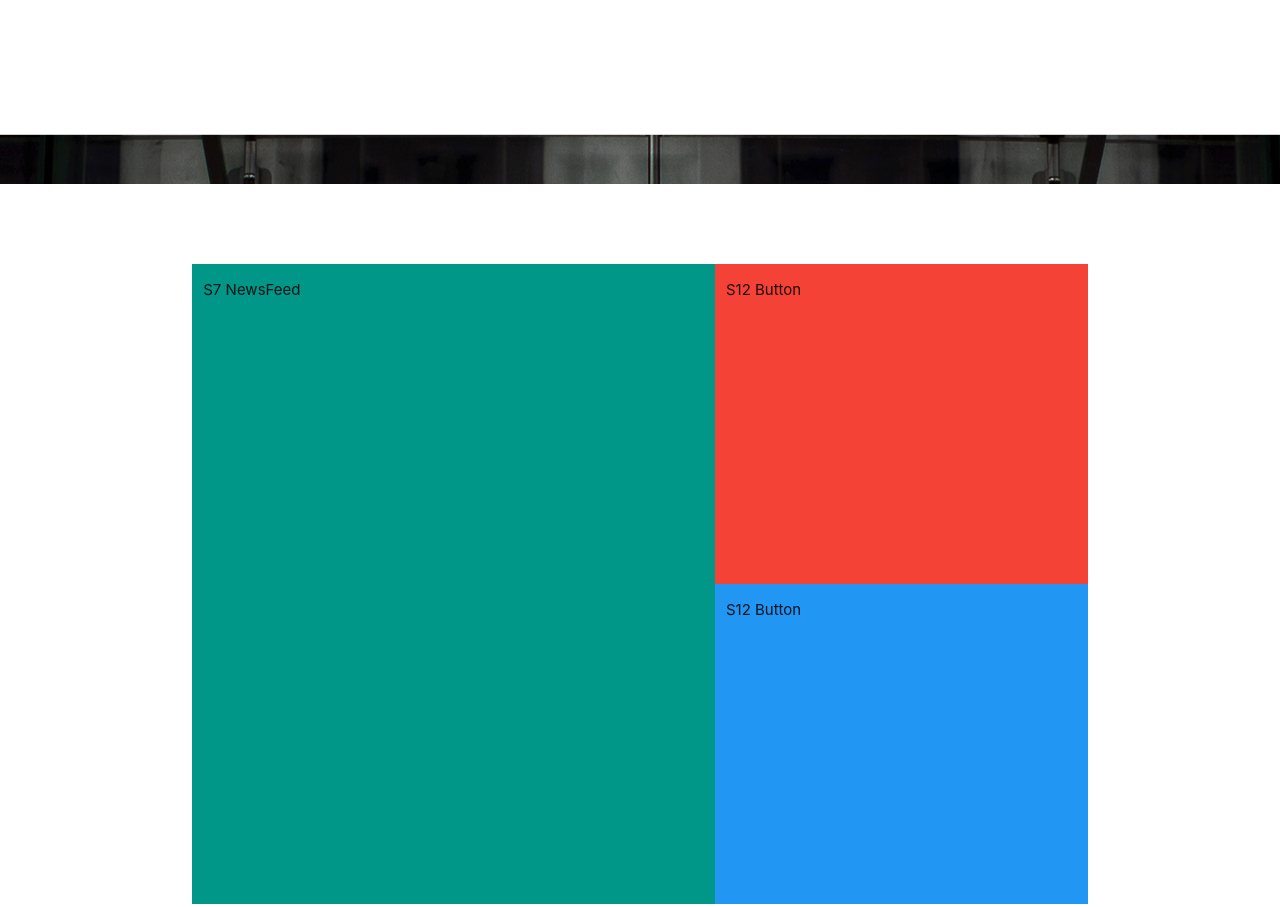
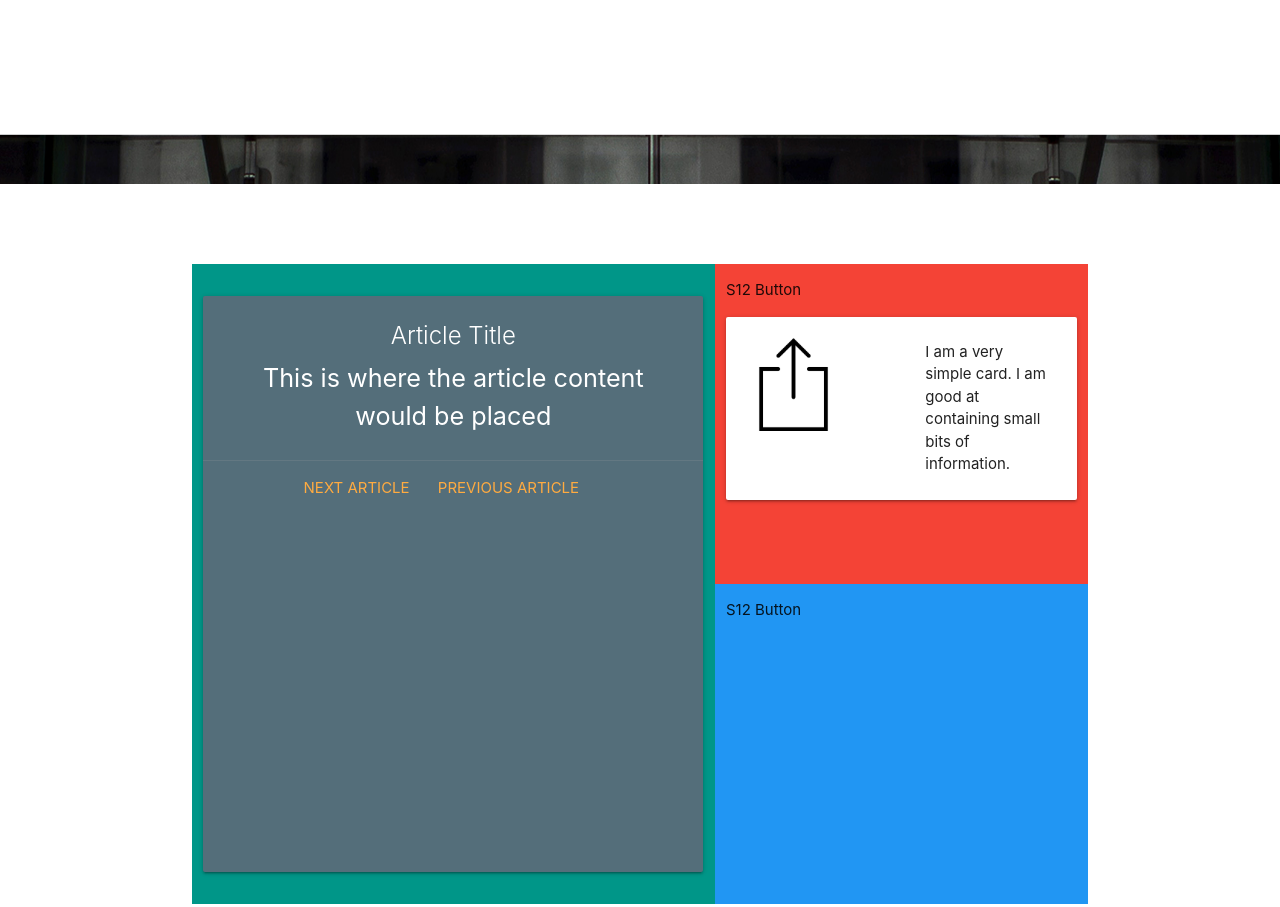
Before and after one commit to MTibby92/mongo-webscrape, a website: page public/index.html in a window 1280 px wide. Shown: the part 680-1587 px from the top of the page. Drawn offline with nearby package versions, Linux system fonts and the light colour scheme.

Commit message:
basic scraping working, working on cards, more folder structure

```diff
--- a/style.css
+++ b/public/css/style.css
@@ -7,7 +7,7 @@
 	padding-top: 10vh;
 }
 
-#article {
+#article-col {
 	height: 80vh;
 }
 
@@ -32,3 +32,16 @@
 #button-col {
 	height: 80vh;
 }
+
+#article-card {
+	height: 90%;
+	margin: 0 auto;
+}
+
+#upload-div {
+	padding: 20px;
+}
+
+#upload-icon {
+	width: 70%;
+}
--- a/index.html
+++ b/public/index.html
@@ -7,7 +7,7 @@
     <link href="http://fonts.googleapis.com/icon?family=Material+Icons" rel="stylesheet">
 	<!-- Compiled and minified CSS -->
 	<link rel="stylesheet" href="https://cdnjs.cloudflare.com/ajax/libs/materialize/0.97.8/css/materialize.min.css">
-	<link rel="stylesheet" type="text/css" href="style.css">
+	<link rel="stylesheet" type="text/css" href="/css/style.css">
 </head>
 <body>
 	<nav>
@@ -27,20 +27,39 @@
 	<div id="welcome" class="parallax-container">
 		<div class="section">
 			<div class="container">
-				<div class="parallax"><img src="apple2.jpg"></div>
+				<div class="parallax"><img src="/img/apple2.jpg"></div>
 			</div>
 		</div>
 	</div>
 
 	<div class="container" id="article-container">
 		<div class="row">
-			<div class="teal col s7" id="article">
-				<p class="valign">S7 NewsFeed</p>
+			<div class="teal col s7 valign-wrapper" id="article-col">
+				<div class="card blue-grey darken-1 valign center-align" id="article-card">
+				    <div class="card-content white-text">
+				        <span class="card-title">Article Title</span>
+				        <p class="flow-text">This is where the article content would be placed</p>
+				    </div>
+				    <div class="card-action">
+				        <a href="#">Next Article</a>
+				        <a href="#">Previous Article</a>
+				    </div>
+				</div>
 			</div>
 			<div class="col s5" id="button-col">
 				<div class="row" id="noterow">
 					<div class="red col s12" id="note">
 						<p class="valign">S12 Button</p>
+						<div class="card horizontal">
+						    <div class="card-image" id="upload-div">
+						        <a href=""><img src="/img/basic-upload-icon.png" id="upload-icon"></a>
+						    </div>
+						    <div class="card-stacked">
+						        <div class="card-content">
+						            <p>I am a very simple card. I am good at containing small bits of information.</p>
+						        </div>
+						    </div>
+						</div>
 					</div>
 				</div>
 				<div class="row" id="removerow">
@@ -65,6 +84,8 @@
 	<!-- Compiled and minified JavaScript -->
 	<script src="https://cdnjs.cloudflare.com/ajax/libs/materialize/0.97.8/js/materialize.min.js"></script>
 
+	<script type="text/javascript" src="/js/app.js"></script>
+
 	<script type="text/javascript">
 		$(document).ready(function(){
 			$('.parallax').parallax();
```
Also changed, not shown: server.js (+34 -26 lines), public/img/apple.jpeg (renamed from apple.jpeg), public/img/apple2.jpg (renamed from apple2.jpg), public/img/basic-upload-icon.png (added), public/js/app.js (added).
